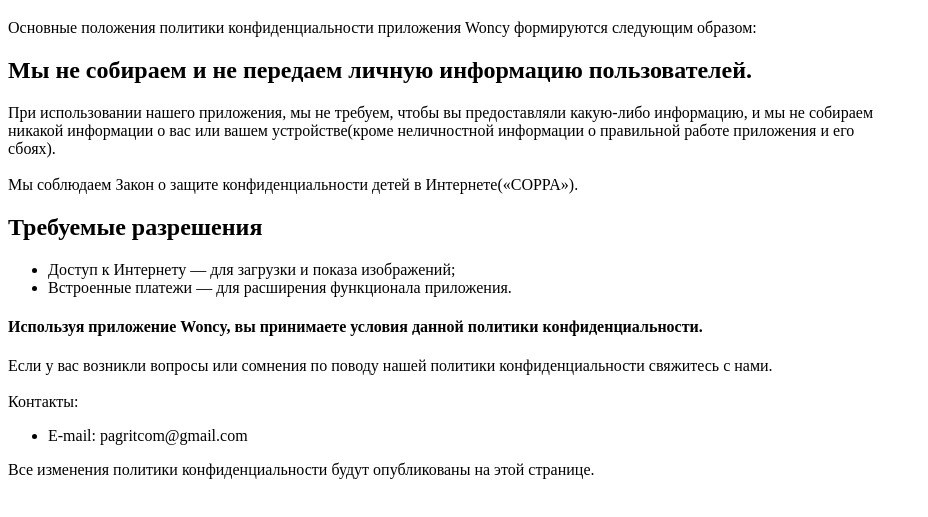
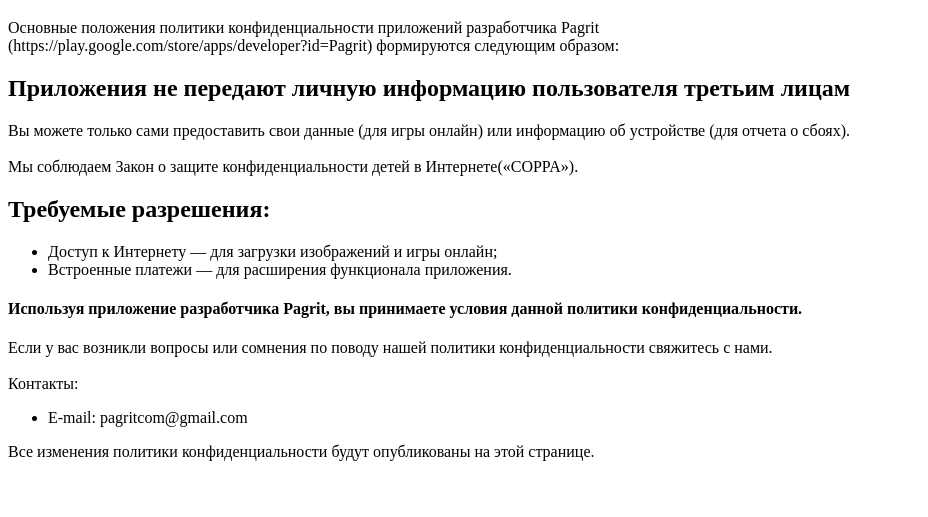
Before and after one commit to pagritcom/pagritcom.github.io, a plain HTML site: page privacy_policy_quiz.html in a window 1280 px wide. Shown: the part 61-578 px from the top of the page, without its empty margins (0-928 px from the left). Drawn offline with Linux system fonts and the light colour scheme.

Commit message:
Add files via upload
update privacy policy for quiz

```diff
--- a/privacy_policy_quiz.html
+++ b/privacy_policy_quiz.html
@@ -7,21 +7,22 @@
 	<div style="width:70%">
 		<h1>Политика конфиденциальности</h1>
 
-		Основные положения политики конфиденциальности приложения Woncy формируются следующим образом:
+		Основные положения политики конфиденциальности приложений разработчика Pagrit (https://play.google.com/store/apps/developer?id=Pagrit) формируются следующим образом:
 
-		<h2>Мы не собираем и не передаем личную информацию пользователей.</h2>
-		При использовании нашего приложения, мы не требуем, чтобы вы предоставляли какую-либо информацию, и мы не собираем никакой информации о вас или вашем устройстве(кроме неличностной информации о правильной работе приложения и его сбоях).
+		<h2>Приложения не передают личную информацию пользователя третьим лицам</h2>
+		Вы можете только сами предоставить свои данные (для игры онлайн) или информацию об устройстве (для отчета
+        о сбоях).
 		<br>
 		<br>
 		Мы соблюдаем Закон о защите конфиденциальности детей в Интернете(«COPPA»).
 
-		<h2>Требуемые разрешения</h2>
+		<h2>Требуемые разрешения:</h2>
 			<ul>
-				<li>Доступ к Интернету — для загрузки и показа изображений;</li>
+				<li>Доступ к Интернету — для загрузки изображений и игры онлайн;</li>
 				<li>Встроенные платежи — для расширения функционала приложения.</li>
 			</ul>
 
-		<h4>Используя приложение Woncy, вы принимаете условия данной политики конфиденциальности.</h4>
+		<h4>Используя приложение разработчика Pagrit, вы принимаете условия данной политики конфиденциальности.</h4>
 
 		Если у вас возникли вопросы или сомнения по поводу нашей политики конфиденциальности свяжитесь с нами.
 		<br>
```
